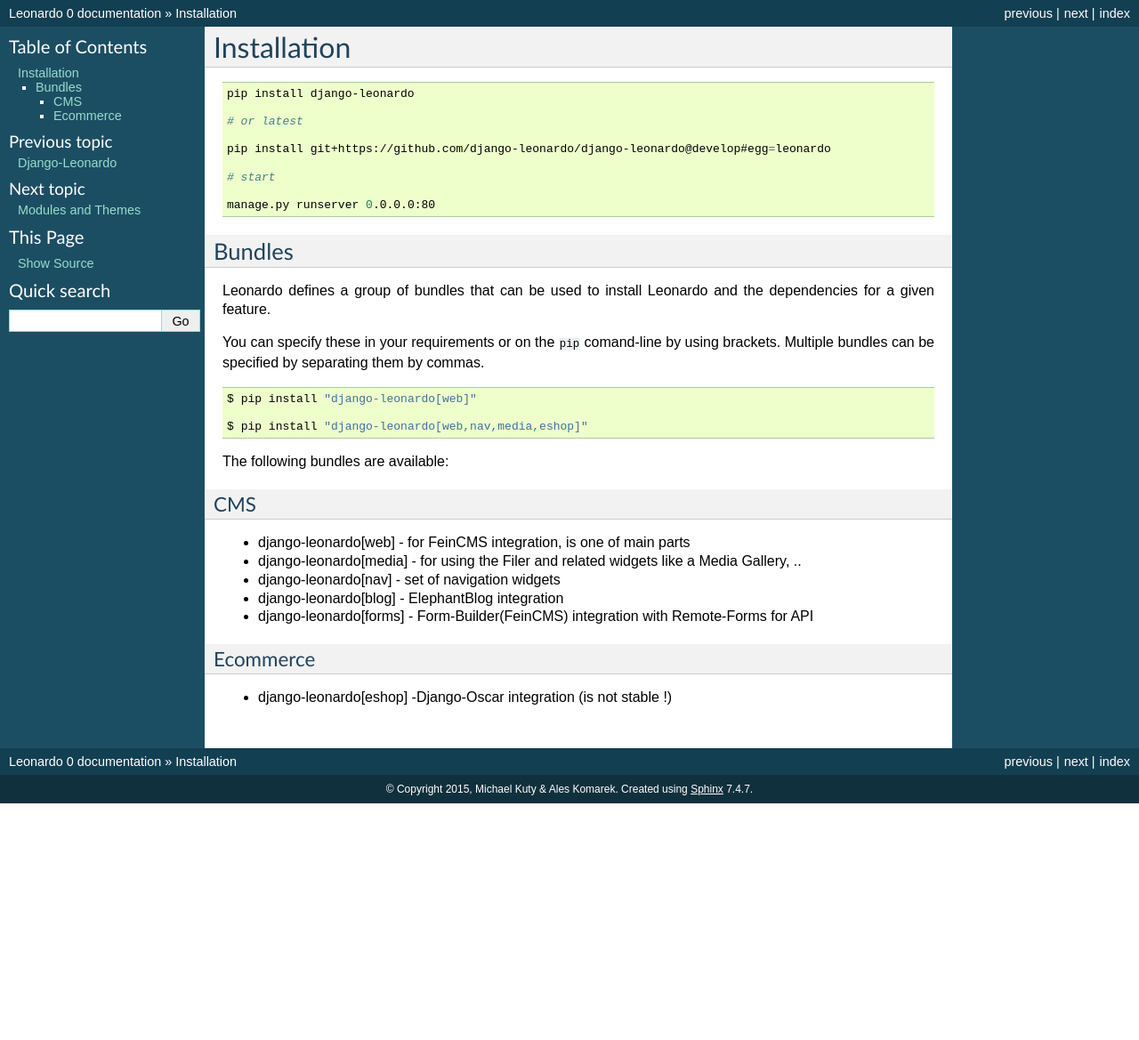
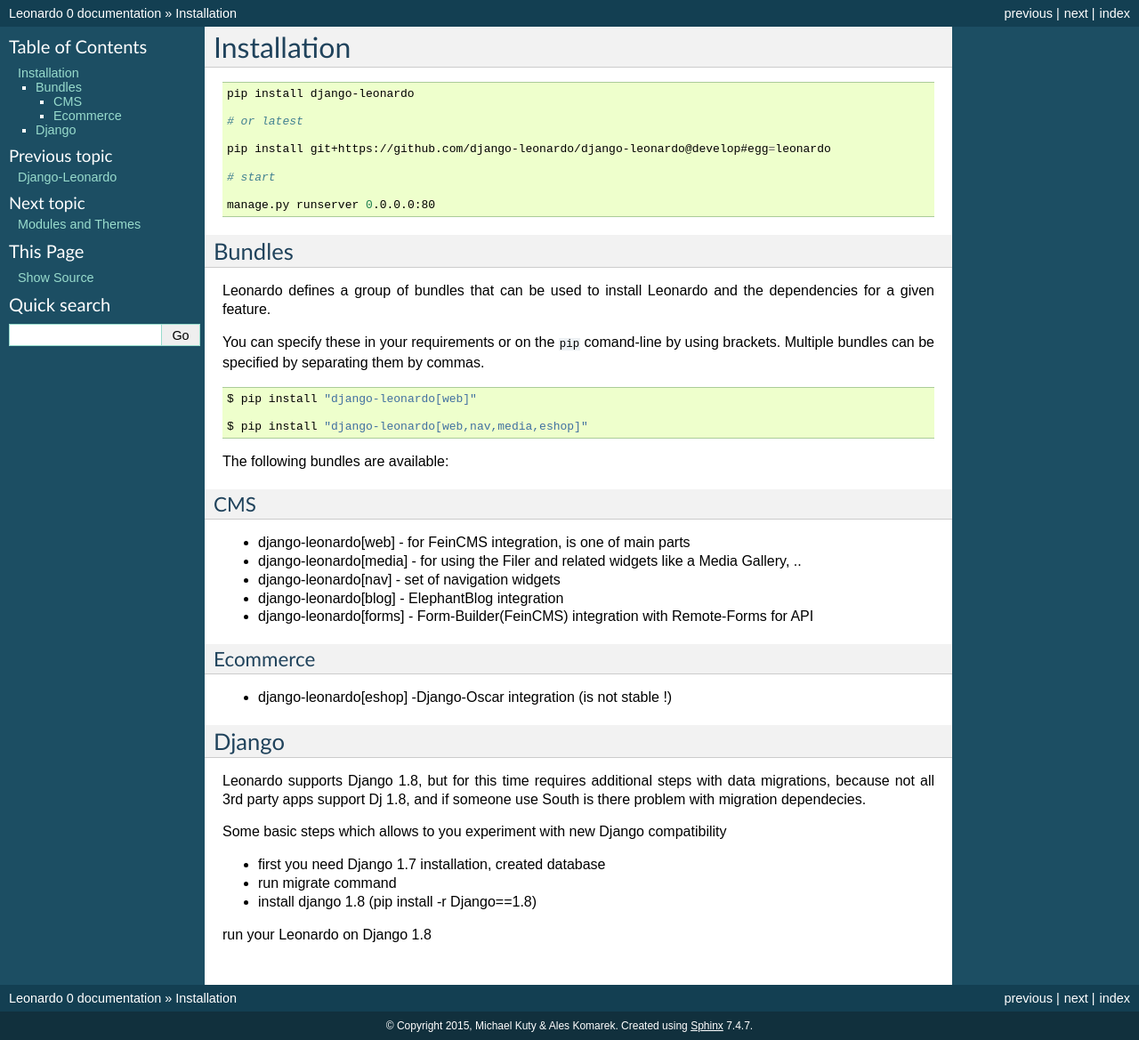
Before and after one commit to django-leonardo/django-leonardo, a Sphinx documentation site: the page built from docs/source/overview/installation.rst, in a window 1280 px wide. Shown: the whole page at 89% size. Built offline with Sphinx 7.4.7, drawn with Linux system fonts in a browser that asks for light colours; before the commit the page ends 903 px from its top, so only the background shows below that.

Commit message:
related name on widget with app and update doc, requirements

```diff
--- a/README.rst
+++ b/README.rst
@@ -122,6 +122,6 @@
 * https://django-oscar.readthedocs.org/en/releases-1.0/
 
 .. |Doc badge| image:: https://readthedocs.org/projects/django-leonardo/badge/?version=develop
-.. |Pypi| image:: https://pypip.in/d/django-leonardo/badge.svg?style=flat
-.. |PypiVersion| image:: https://pypip.in/version/django-leonardo/badge.svg?style=flat
+.. |Pypi| image:: https://img.shields.io/pypi/dm/django-leonardo.svg?style=flat
+.. |PypiVersion| image:: https://badge.fury.io/py/django-leonardo.svg?style=flat
 .. |Travis| image:: https://travis-ci.org/django-leonardo/django-leonardo.svg?branch=develop
--- a/docs/source/overview/installation.rst
+++ b/docs/source/overview/installation.rst
@@ -50,3 +50,17 @@
 ~~~~~~~~~
 
 * django-leonardo[eshop] -Django-Oscar integration (is not stable !)
+
+
+Django
+------
+
+Leonardo supports Django 1.8, but for this time requires additional steps with data migrations, because not all 3rd party apps support Dj 1.8, and if someone use South is there problem with migration dependecies.
+
+Some basic steps which allows to you experiment with new Django compatibility
+
+* first you need Django 1.7 installation, created database
+* run migrate command
+* install django 1.8 (pip install -r Django==1.8)
+
+run your Leonardo on Django 1.8
```
Also changed, not shown: 2 other files.
